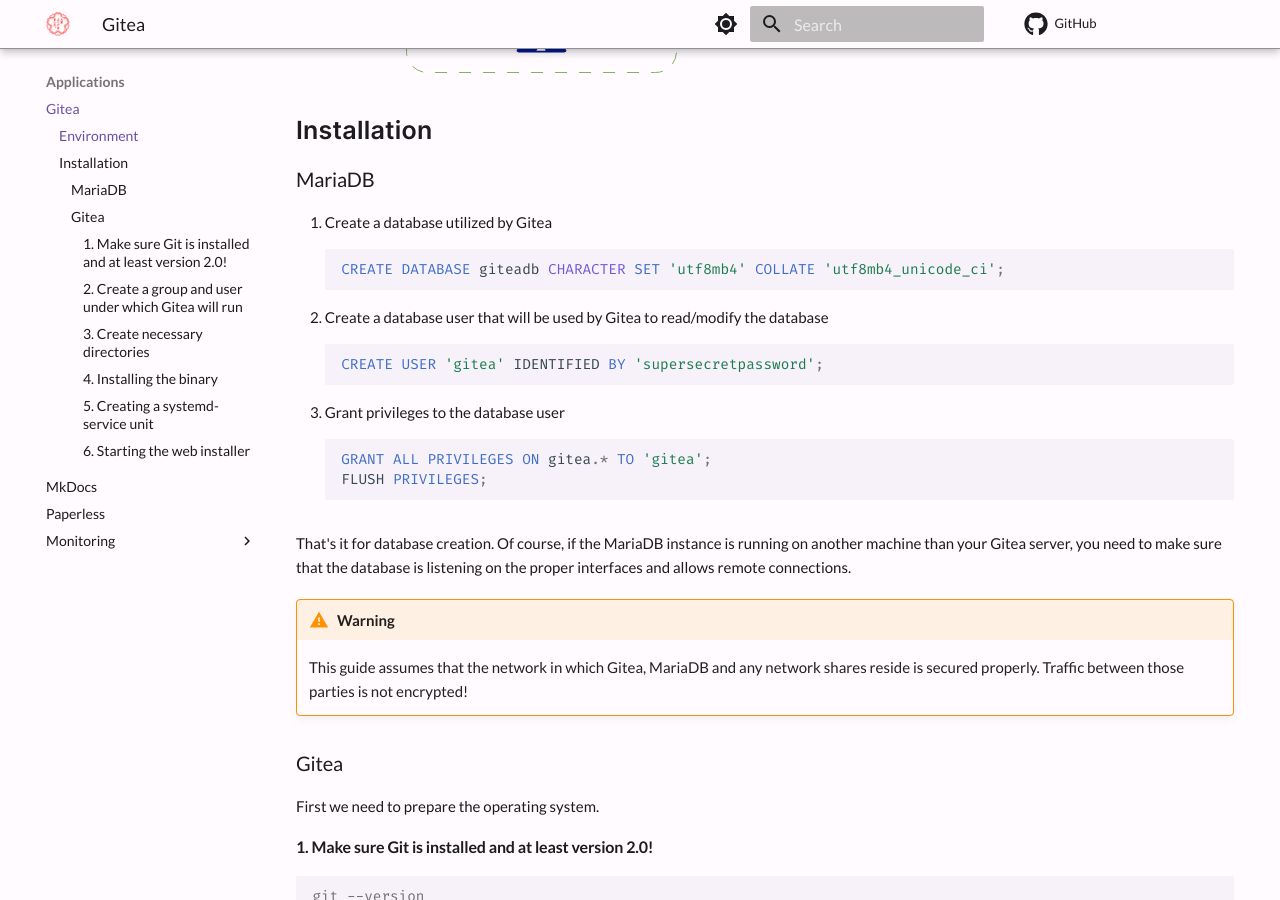
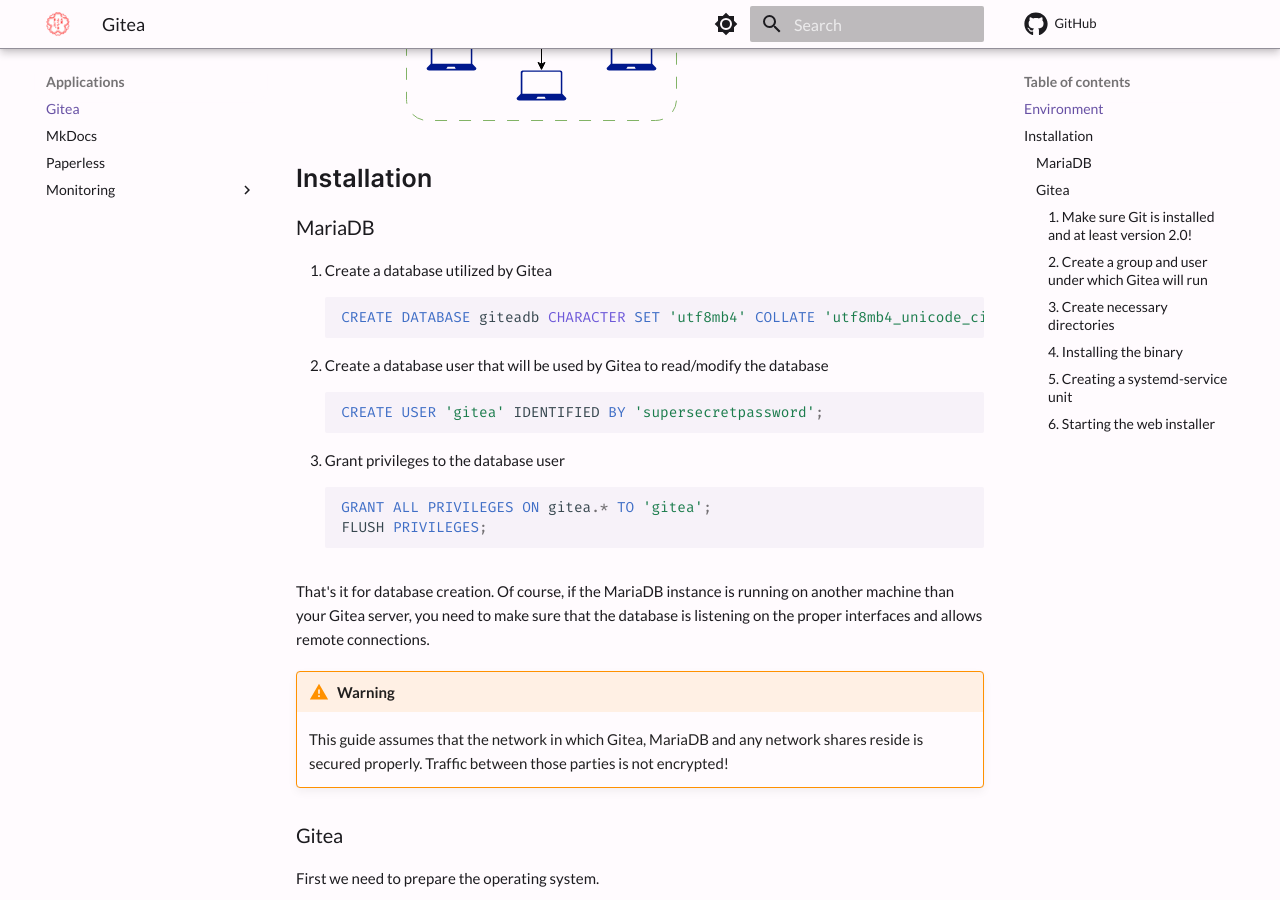
Before and after one commit to jakobzudrell/wiki, an MkDocs documentation site: the page built from docs/applications/gitea.md, in a window 1280 px wide and 900 px high, scrolled down 867 px. Built offline with MkDocs 1.6.1 and Material for MkDocs 9.7.7, drawn with Linux system fonts in a browser that asks for light colours; comment, search, counter and statistics services are not loaded.

Commit message:
Improve TOC

```diff
--- a/mkdocs.yml
+++ b/mkdocs.yml
@@ -27,7 +27,7 @@ theme:
   features:
     - navigation.tabs
     - navigation.top
-    - toc.integrate
+    - toc.follow
     - content.code.annotate
 
   icon:
@@ -47,6 +47,8 @@ markdown_extensions:
   - pymdownx.superfences
   - pymdownx.inlinehilite
   - pymdownx.snippets
+  - toc:
+      permalink: true
 
 strict: true
 
```
